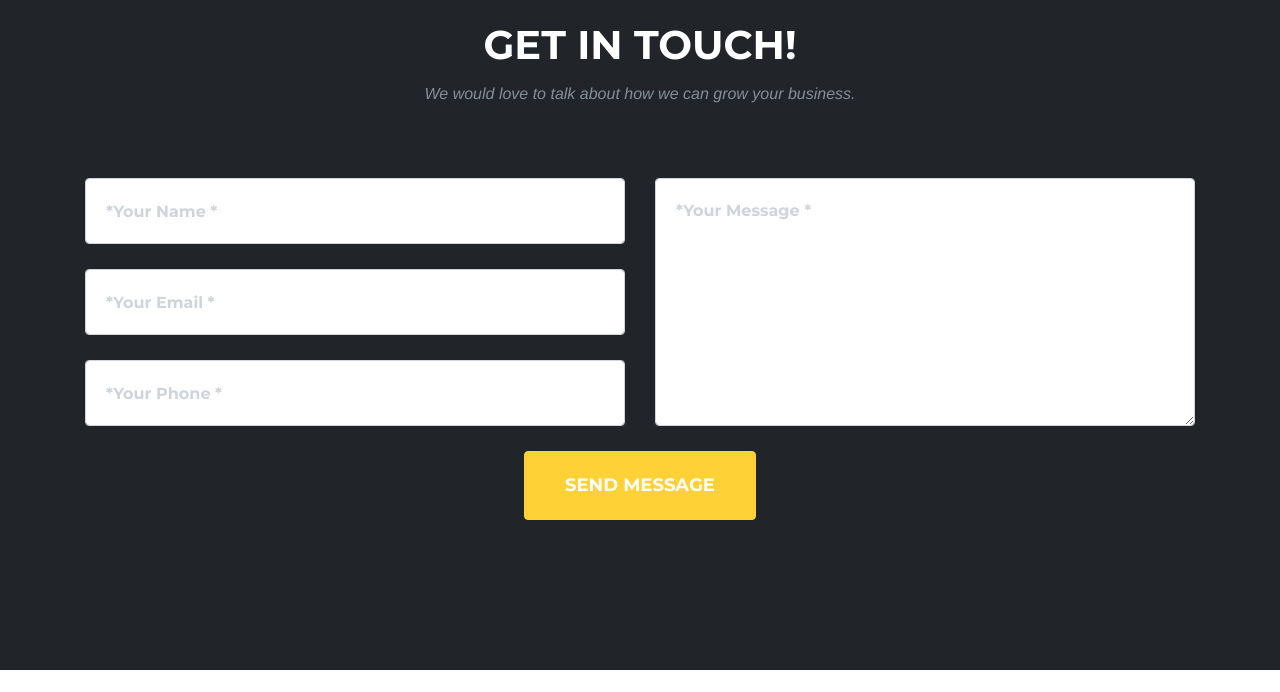
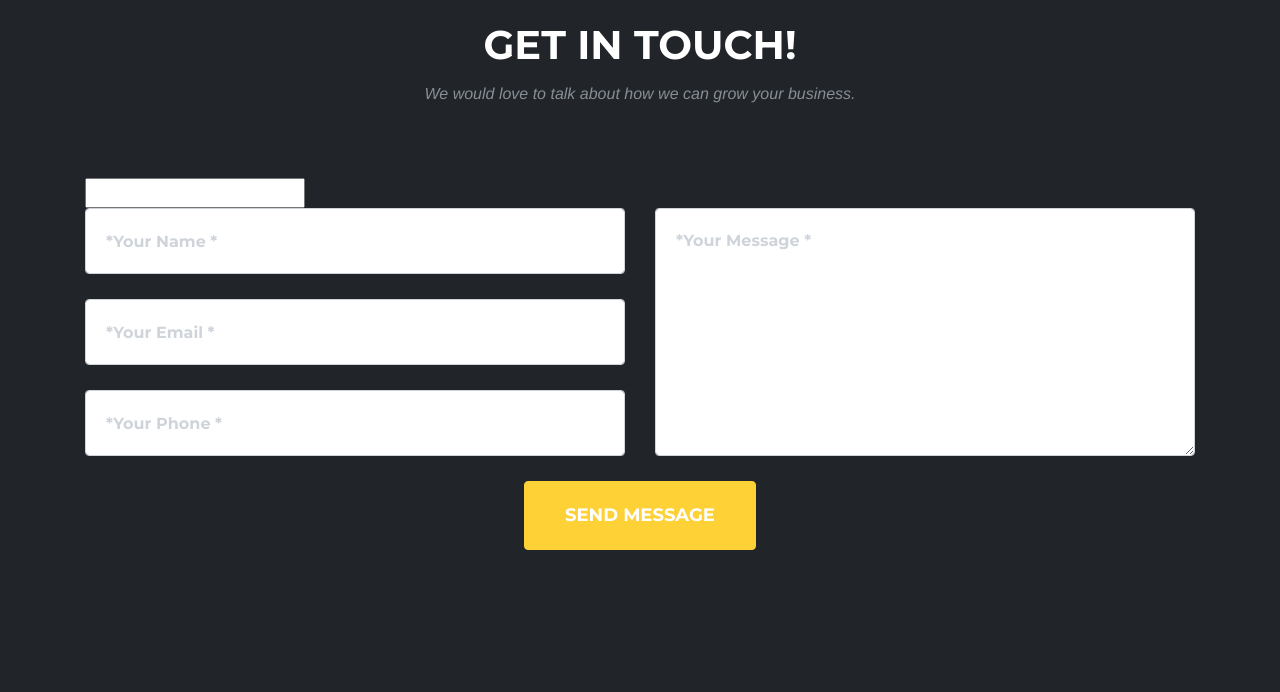
Before and after one commit to LanTBas/WebRep, a plain HTML site: page index.html in a window 1280 px wide. Shown: the part 2822-3514 px from the top of the page. Drawn offline with Linux system fonts and the light colour scheme; a web font is replaced by a local one.

Commit message:
Update index.html

```diff
--- a/index.html
+++ b/index.html
@@ -216,10 +216,10 @@
         </div>
         <div class="row">
           <div class="col-lg-12">
-          <!--  <form id="contactForm" name="contact-form" action="/success" netlify-honeypot="honey-baby" novalidate netlify>
+           <form id="contactForm" name="contact-form" action="/success" netlify-honeypot="honey-baby" novalidate netlify>
               <div class="honey">
                 <input type="text" name="honey-baby" />
-              </div> -->
+              </div>
               <div class="row">
                 <div class="col-md-6">
                   <div class="form-group">
```
